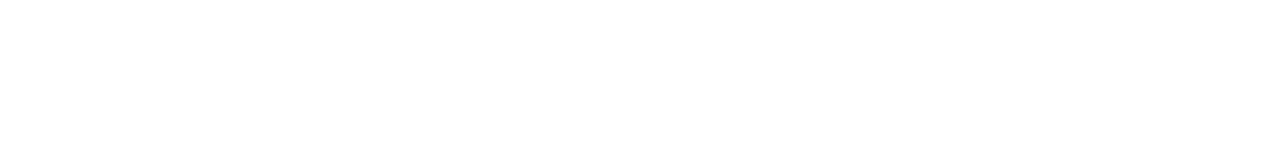
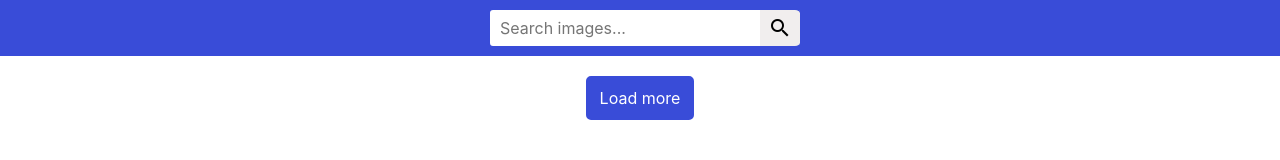
Before and after one commit to AnnaMezentsewa/goit-js-hw-11, a website built with Parcel: page src/index.html in a window 1280 px wide. Built offline with nearby package versions, Linux system fonts and the light colour scheme; files whose address does not match are found by name.

Commit message:
добавляет разметку

```diff
--- a/src/index.html
+++ b/src/index.html
@@ -1,5 +1,5 @@
 <!DOCTYPE html>
-<html lang="ru">
+<html lang="en">
   <head>
     <meta charset="UTF-8" />
     <meta name="viewport" content="width=device-width, initial-scale=1.0" />
@@ -10,9 +10,33 @@
       integrity="sha512-ISS7cAi1PEhQ8jnbJpJZMd29NlhNj4AWYyLOSp2CE/CsHxTCu+r+t0D2yoJudVrd0/8fTVPUVDzY5Tvli75u/g=="
       crossorigin="anonymous"
     />
+    <link href="https://fonts.googleapis.com/icon?family=Material+Icons" rel="stylesheet" />
+    <link rel="stylesheet" href="css/styles.css" />
   </head>
   <body>
-    <!-- Скрипт идёт последним в разметке. В нём уже подключен главный SASS-файл. -->
-    <script src="./index.js"></script>
+    <div class="form-wrapper">
+      <form class="search-form" id="search-form">
+        <input
+          class="search-form__input"
+          type="text"
+          name="searchQuery"
+          autocomplete="off"
+          placeholder="Search images..."
+        />
+        <button class="search-form__btn" type="submit">
+          <span class="material-icons">search</span>
+        </button>
+      </form>
+    </div>
+    <div class="container">
+      <div class="gallery"></div>
+
+      <button type="button" class="load-more-btn">Load more</button>
+      <a class="back-to-top" title="Return to top"
+        ><span class="material-icons">arrow_upward</span></a
+      >
+    </div>
+
+    <script src="./js/index.js"></script>
   </body>
 </html>
```
